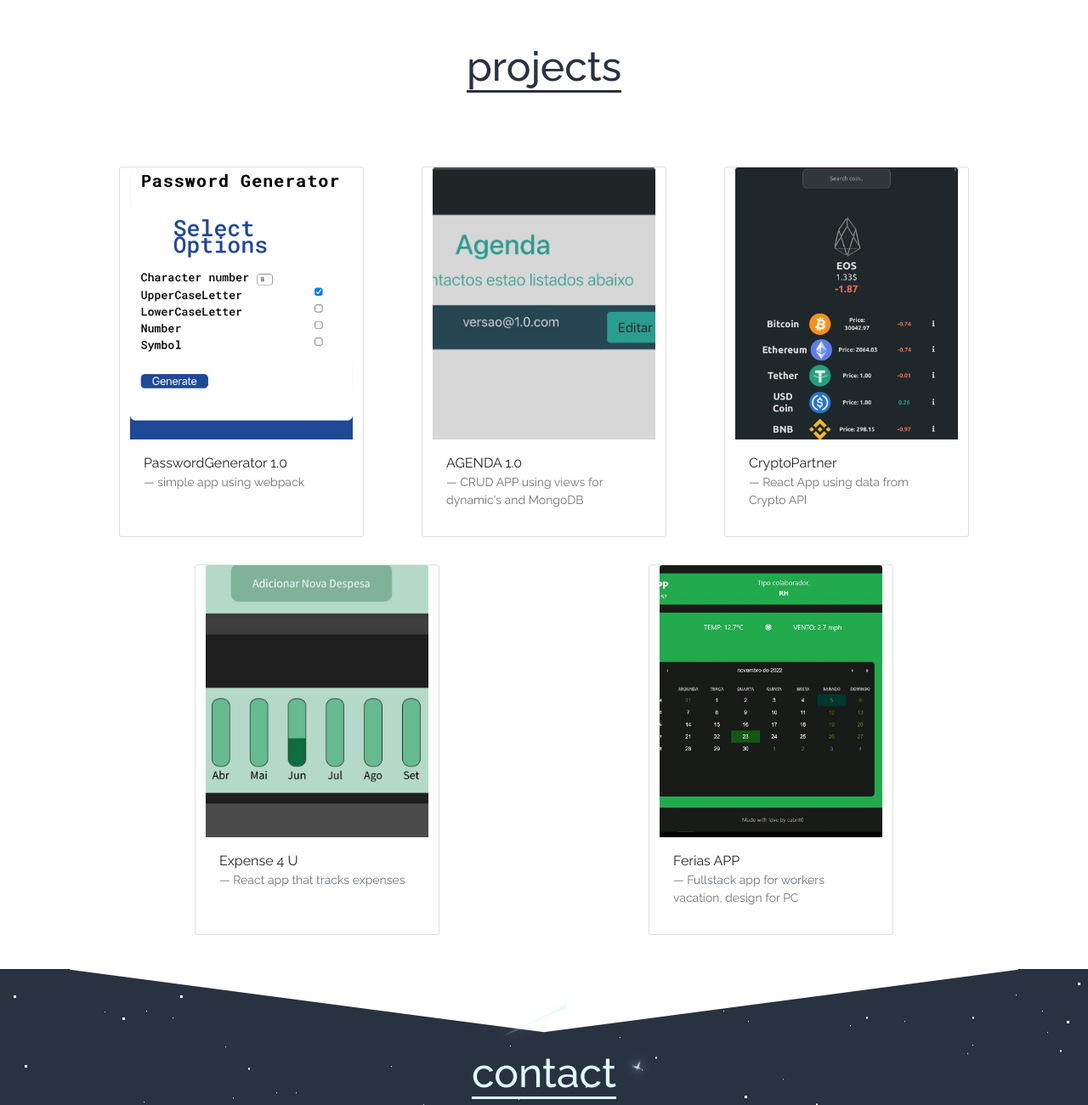
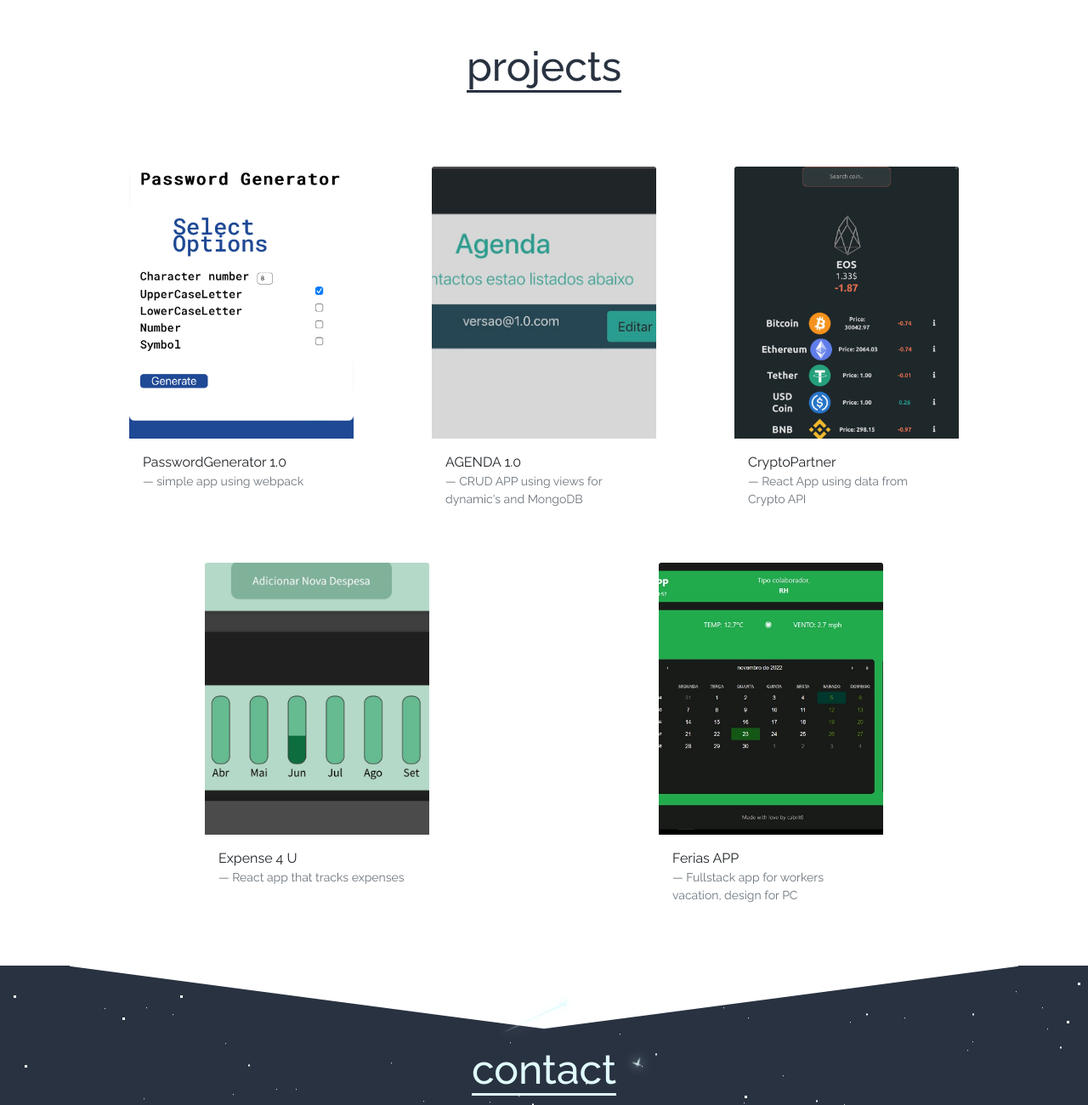
Before and after one commit to cabrit0/portfolio, a website: page index.html in a window 1280 px wide. Shown: the part 2479-3779 px from the top of the page at 85% size. Drawn offline with nearby package versions, Linux system fonts and the light colour scheme; a web font is replaced by a local one.

Commit message:
FeriasApp2

```diff
--- a/index.html
+++ b/index.html
@@ -272,7 +272,7 @@
           </h1>
         </div>
         <div class="container mx-auto pb-4 row project-conteiner">
-          <div class="card mx-auto m-3 col- " style="width: 18rem;"
+          <div class="card mx-auto border-0 m-3 col-" style="width: 18rem;"
                data-aos="fade-left">
             <div class="img-container">
               <a target="_blanck" href="https://cabrit0.github.io/passwordGen/">
@@ -285,7 +285,7 @@
             </div>
           </div>
 
-          <div class="card mx-auto m-3 col- " style="width: 18rem;"
+          <div class="card mx-auto border-0 m-3 col- " style="width: 18rem;"
                data-aos="fade-right">
             <div class="img-container">
               <a target="_blank" href="https://agenda-app-crud-v1.herokuapp.com/">
@@ -298,7 +298,7 @@
             </div>
           </div>
 
-          <div class="card mx-auto m-3 col- " style="width: 18rem;"
+          <div class="card mx-auto border-0 m-3 col- " style="width: 18rem;"
                data-aos="fade-left">
             <div class="img-container">
               <a target="_blank" href="https://crypto-partner.netlify.app">
@@ -311,7 +311,7 @@
             </div>
           </div>
 
-          <div class="card mx-auto m-3 col- " style="width: 18rem;"
+          <div class="card mx-auto border-0 m-3 col- " style="width: 18rem;"
                data-aos="fade-right">
             <div class="img-container">
               <a target="_blank" href="https://despesa4u.netlify.app/">
@@ -325,7 +325,7 @@
           </div>
 
 
-          <div class="card mx-auto m-3 col- " style="width: 18rem;"
+          <div class="card mx-auto border-0 m-3 col- " style="width: 18rem;"
                data-aos="fade-right">
             <div class="img-container">
               <a target="_blank" href="https://feriasapp.onrender.com/">
```
